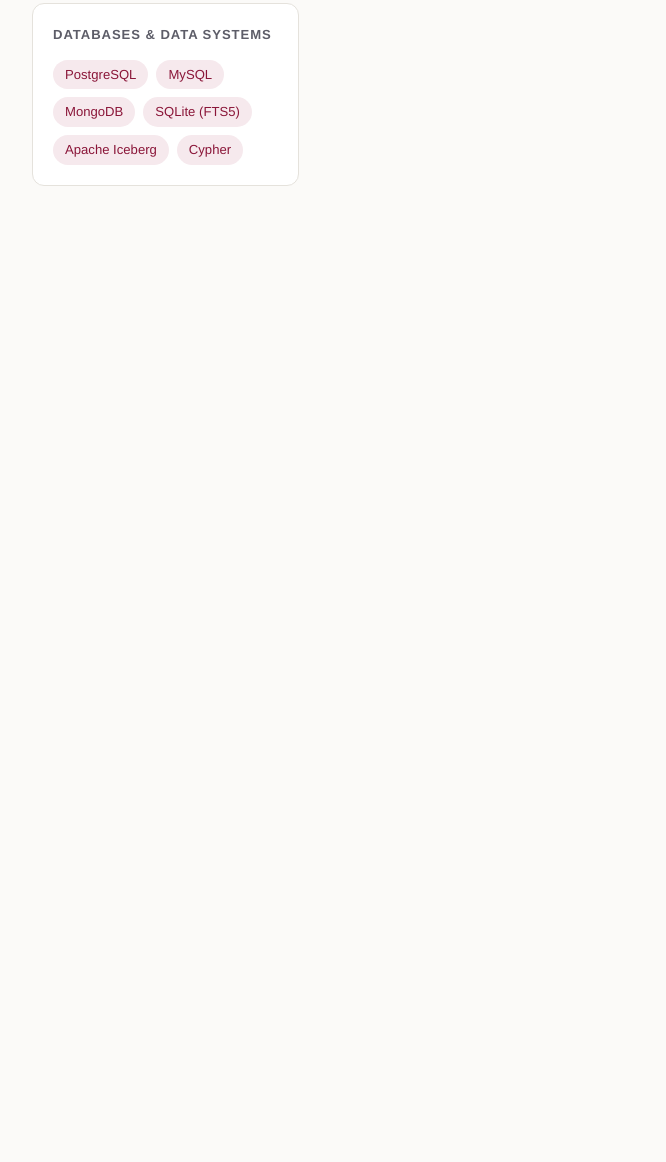
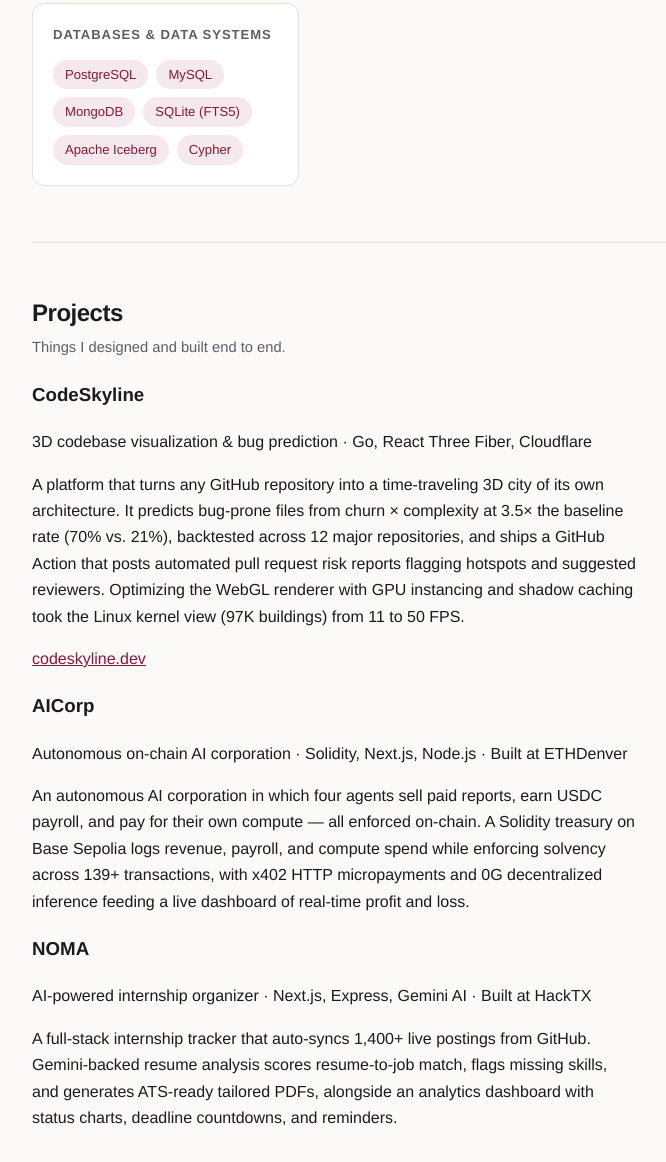
Before and after one commit to harshitaajoshi/my-portfolio, a plain HTML site: page index.html in a window 1280 px wide. Shown: the part 1617-2779 px from the top of the page, without its empty margins (192-858 px from the left). Before the commit the page ends 1931 px from the top, so only its background shows below. Drawn offline with Linux system fonts and the light colour scheme.

Commit message:
Add Projects section with project cards

```diff
--- a/index.html
+++ b/index.html
@@ -142,6 +142,56 @@
       </div>
     </section>
 
+    <section id="projects">
+      <h2>Projects</h2>
+      <p class="section-note">Things I designed and built end to end.</p>
+
+      <div class="project-list">
+
+        <article class="project-card">
+          <h3>CodeSkyline</h3>
+          <p class="project-meta">3D codebase visualization &amp; bug prediction &middot; Go, React Three Fiber, Cloudflare</p>
+          <p>
+            A platform that turns any GitHub repository into a time-traveling 3D city
+            of its own architecture. It predicts bug-prone files from churn &times;
+            complexity at 3.5&times; the baseline rate (70% vs. 21%), backtested across
+            12 major repositories, and ships a GitHub Action that posts automated pull
+            request risk reports flagging hotspots and suggested reviewers. Optimizing
+            the WebGL renderer with GPU instancing and shadow caching took the Linux
+            kernel view (97K buildings) from 11 to 50 FPS.
+          </p>
+          <p class="project-links">
+            <a href="https://codeskyline.dev" target="_blank" rel="noopener">codeskyline.dev</a>
+          </p>
+        </article>
+
+        <article class="project-card">
+          <h3>AICorp</h3>
+          <p class="project-meta">Autonomous on-chain AI corporation &middot; Solidity, Next.js, Node.js &middot; Built at ETHDenver</p>
+          <p>
+            An autonomous AI corporation in which four agents sell paid reports, earn
+            USDC payroll, and pay for their own compute &mdash; all enforced on-chain.
+            A Solidity treasury on Base Sepolia logs revenue, payroll, and compute
+            spend while enforcing solvency across 139+ transactions, with x402 HTTP
+            micropayments and 0G decentralized inference feeding a live dashboard of
+            real-time profit and loss.
+          </p>
+        </article>
+
+        <article class="project-card">
+          <h3>NOMA</h3>
+          <p class="project-meta">AI-powered internship organizer &middot; Next.js, Express, Gemini AI &middot; Built at HackTX</p>
+          <p>
+            A full-stack internship tracker that auto-syncs 1,400+ live postings from
+            GitHub. Gemini-backed resume analysis scores resume-to-job match, flags
+            missing skills, and generates ATS-ready tailored PDFs, alongside an
+            analytics dashboard with status charts, deadline countdowns, and reminders.
+          </p>
+        </article>
+
+      </div>
+    </section>
+
   <!-- MORE SECTIONS -->
 
   </main>
```
